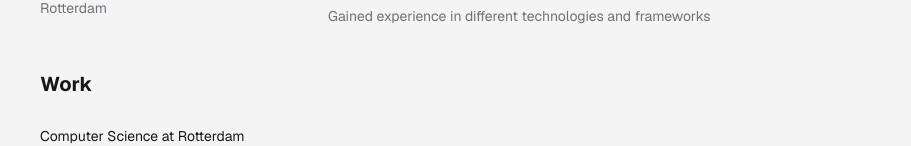
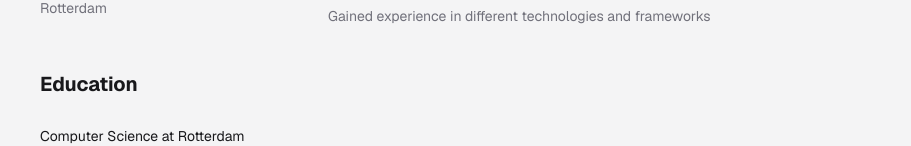
Before and after one commit to RonaldDijks/resume.rdrd.io, a Next.js app: page / in a window 1280 px wide. Shown: the part 806-952 px from the top of the page, without its empty margins (40-951 px from the left). Built offline with nearby package versions, Linux system fonts and the light colour scheme.

Commit message:
fix education header

```diff
--- a/src/components/Education.tsx
+++ b/src/components/Education.tsx
@@ -1,7 +1,7 @@
 const Education = () => {
   return (
     <div className="grid gap-4 fade-in !delay-400">
-      <h2 className="text-xl font-bold">Work</h2>
+      <h2 className="text-xl font-bold">Education</h2>
       <div className="grid divide-y divide-zinc-700">
         <Experience
           study="Computer Science"
```
